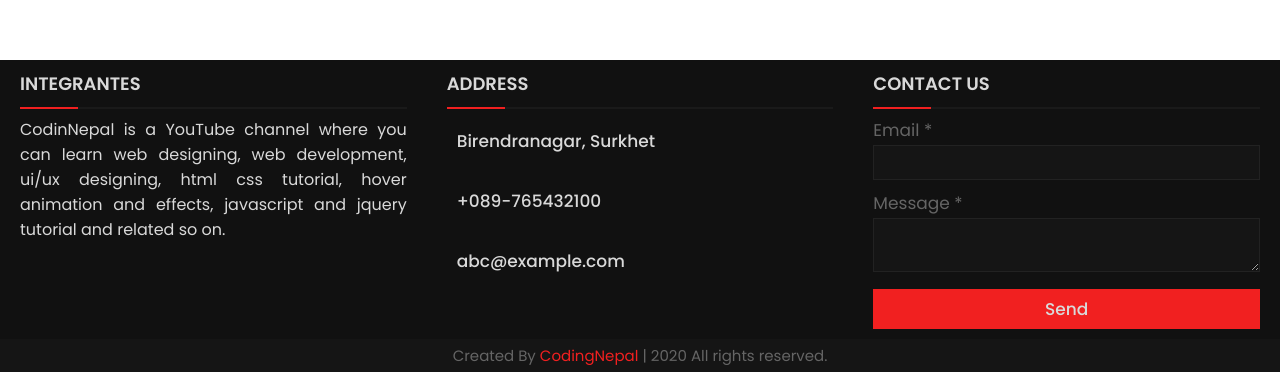
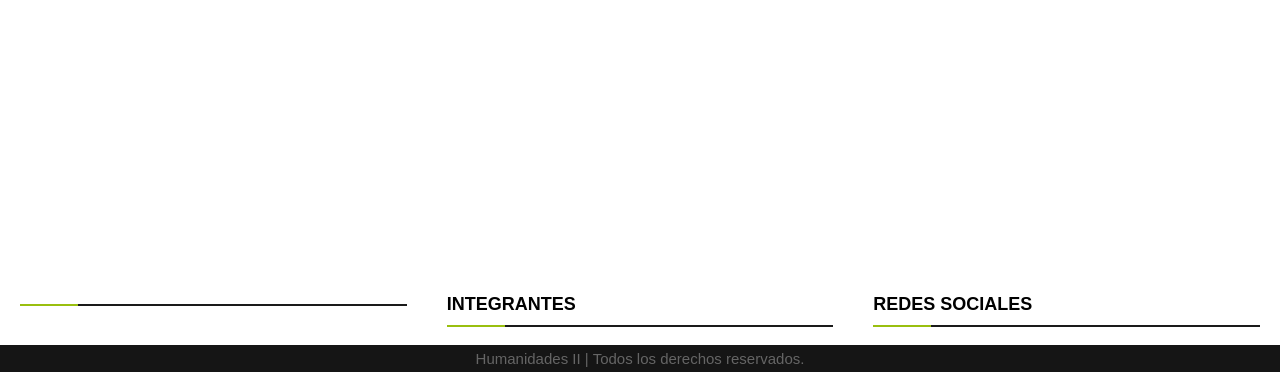
Before and after one commit to andres7896/piensa_verde, a React (Create React App) app: page / in a window 1280 px wide. Shown: the part 428-800 px from the top of the page. Built offline with nearby package versions, Linux system fonts and the light colour scheme.

Commit message:
Segunda versión Footer

```diff
--- a/src/components/footer/Footer.css
+++ b/src/components/footer/Footer.css
@@ -1,8 +1,7 @@
-@import url('https://fonts.googleapis.com/css?family=Poppins:400,500,600,700&display=swap');
 *{
   margin: 0;
   padding: 0;
-  color: #d9d9d9;
+  color: black;
   box-sizing: border-box;
   font-family: 'Poppins', sans-serif;
 }
@@ -26,7 +25,7 @@ footer{
   position: fixed;
   bottom: 0px;
   width: 100%;
-  background: #111;
+  background: #ffffff;;
 }
 .main-content{
   display: flex;
@@ -57,7 +56,7 @@ footer{
   content: '';
   height: 2px;
   width: 15%;
-  background: #f12020;
+  background: #99BF0F;
   top: -10px;
 }
 .left .content p{
@@ -80,7 +79,7 @@ footer{
   transition: 0.3s;
 }
 .left .content .social a span:hover{
-  background: #f12020;
+  background: #99BF0F;
 }
 .center .content .fas{
   font-size: 1.4375rem;
@@ -94,7 +93,7 @@ footer{
   cursor: pointer;
 }
 .center .content .fas:hover{
-  background: #f12020;
+  background: #D4D93D;
 }
 .center .content .text{
   font-size: 1.0625rem;
@@ -134,7 +133,7 @@ footer{
   width: 100%;
   border: none;
   outline: none;
-  background: #f12020;
+  background: #99BF0F;
   font-size: 1.0625rem;
   font-weight: 500;
   cursor: pointer;
@@ -152,7 +151,7 @@ footer{
   color: #656565;
 }
 .bottom center a{
-  color: #f12020;
+  color: #99BF0F;
   text-decoration: none;
 }
 .bottom center a:hover{
--- a/src/components/footer/Footer.js
+++ b/src/components/footer/Footer.js
@@ -8,57 +8,31 @@ export default class Footer extends Component {
       <footer>
         <div className="main-content">
           <div className="left box">
-            <h2>Integrantes</h2>
             <div className="content">
-              <p>CodinNepal is a YouTube channel where you can learn web designing, web development, ui/ux designing, html css tutorial, hover animation and effects, javascript and jquery tutorial and related so on.</p>
-              <div className="social">
-                <a href="https://facebook.com/coding.np"><span className="fab fa-facebook-f" /></a>
-                <a href="#"><span className="fab fa-twitter" /></a>
-                <a href="https://instagram.com/coding.np"><span className="fab fa-instagram" /></a>
-                <a href="https://youtube.com/c/codingnepal"><span className="fab fa-youtube" /></a>
-              </div>
+
+
             </div>
           </div>
           <div className="center box">
-            <h2>Address</h2>
-            <div className="content">
-              <div className="place">
-                <span className="fas fa-map-marker-alt" />
-                <span className="text">Birendranagar, Surkhet</span>
-              </div>
-              <div className="phone">
-                <span className="fas fa-phone-alt" />
-                <span className="text">+089-765432100</span>
-              </div>
-              <div className="email">
-                <span className="fas fa-envelope" />
-                <span className="text">abc@example.com</span>
-              </div>
+          <h2>Integrantes</h2>
+          <div className="content">
+
             </div>
           </div>
           <div className="right box">
-            <h2>Contact us</h2>
+            <h2>Redes Sociales</h2>
             <div className="content">
-              <form action="#">
-                <div className="email">
-                  <div className="text">Email *</div>
-                  <input type="email" required />
-                </div>
-                <div className="msg">
-                  <div className="text">Message *</div>
-                  <textarea rows={2} cols={25} required defaultValue={""} />
-                </div>
-                <div className="btn">
-                  <button type="submit">Send</button>
-                </div>
-              </form>
+              <div className="social">
+
+              </div>
             </div>
+
           </div>
         </div>
         <div className="bottom">
           <center>
-            <span className="credit">Created By <a href="https://youtube.com/c/codingnepal">CodingNepal</a> | </span>
-            <span className="far fa-copyright" /><span> 2020 All rights reserved.</span>
+            <span className="credit">Humanidades II | </span>
+            <span className="far fa-copyright" /><span> Todos los derechos reservados.</span>
           </center>
         </div>
       </footer>
```
